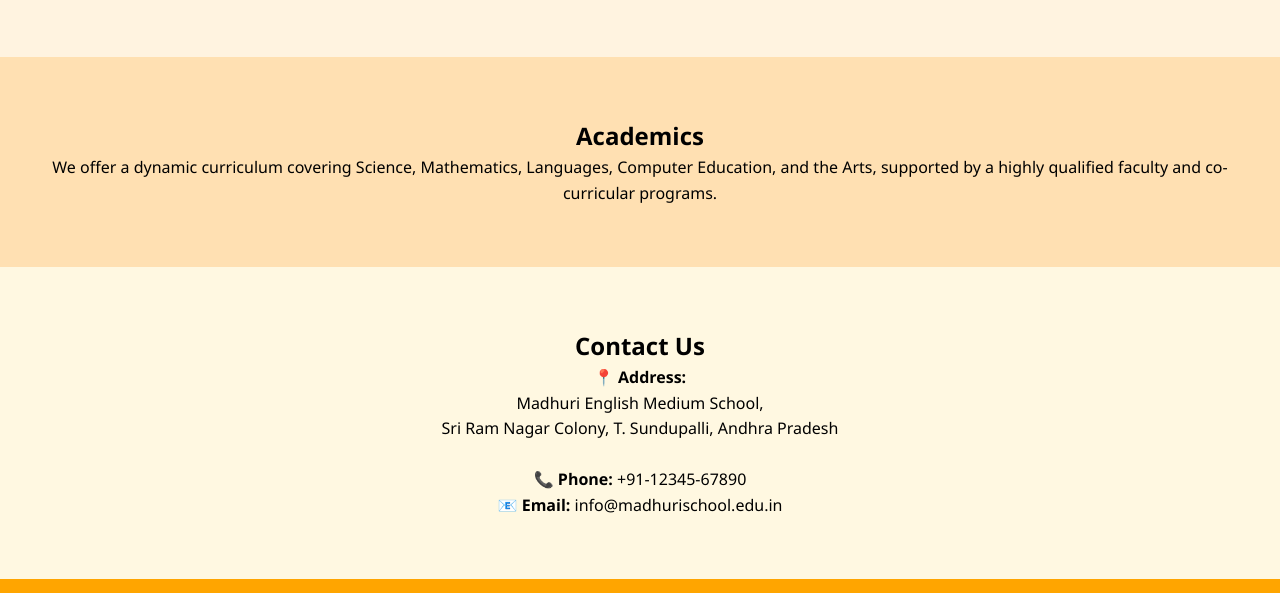
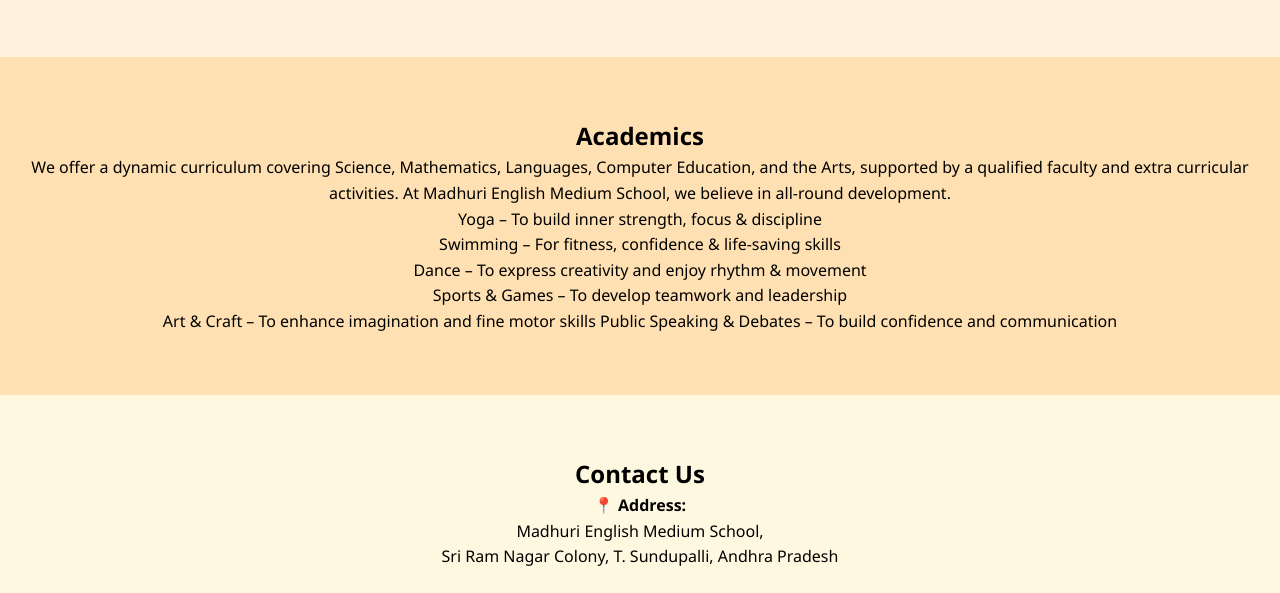
Before and after one commit to mahitha17g/school1, a plain HTML site: page index.html in a window 1280 px wide. Shown: the part 987-1580 px from the top of the page. Drawn offline with Linux system fonts and the light colour scheme.

Commit message:
Update index.html

```diff
--- a/index.html
+++ b/index.html
@@ -140,7 +140,7 @@
 
   <header>
     <h1>Madhuri English Medium School</h1>
-    <p>Inspiring Bright Futures in Sri Ram Nagar Colony, T. Sundupalli</p>
+    <p>You dream, We show you Destiny</p>
   </header>
 
   <nav>
@@ -197,7 +197,13 @@ At Madhuri English Medium School, success is not just measured in results but in
   <!-- Academics Section -->
   <section id="academics">
     <h2>Academics</h2>
-    <p>We offer a dynamic curriculum covering Science, Mathematics, Languages, Computer Education, and the Arts, supported by a highly qualified faculty and co-curricular programs.</p>
+    <p>We offer a dynamic curriculum covering Science, Mathematics, Languages, Computer Education, and the Arts, supported by a qualified faculty and extra curricular activities. At Madhuri English Medium School, we believe in all-round development. </p>
+    <p>Yoga – To build inner strength, focus & discipline</p>
+    <p>Swimming – For fitness, confidence & life-saving skills</p>
+    <p>Dance – To express creativity and enjoy rhythm & movement</p>
+    <p>Sports & Games – To develop teamwork and leadership</p>
+    <p>Art & Craft – To enhance imagination and fine motor skills Public Speaking & Debates – To build confidence and communication</p>
+</p>
   </section>
 
   <!-- Contact Section -->
```
